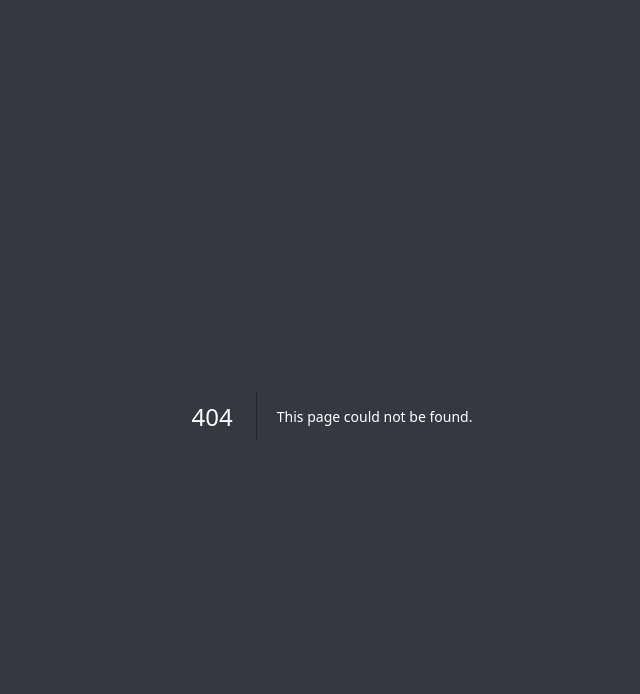
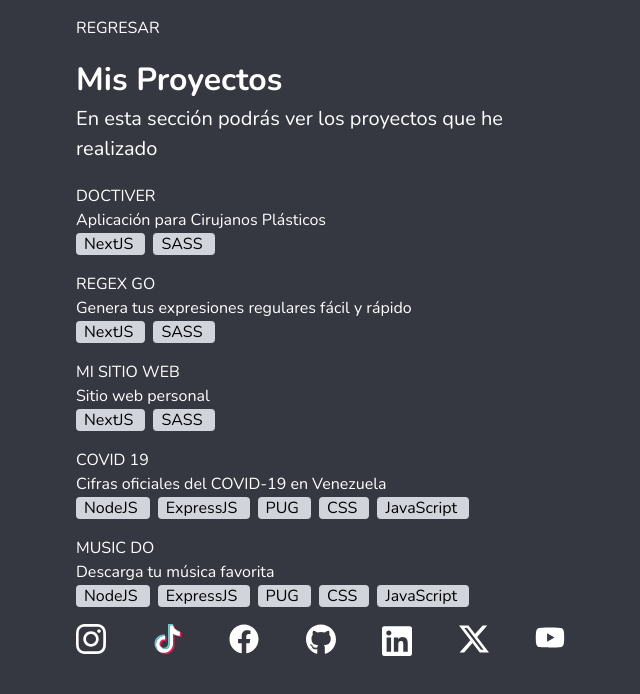
Before and after one commit to anhurtado/anhurtado.github.io, a Next.js app: page /projects in a window 1280 px wide. Before the commit this address had no page. Shown: the top 694 px of the page, without its empty margins (308-948 px from the left). Built offline with nearby package versions, Linux system fonts and the light colour scheme.

Commit message:
feat: added projects page and general changes

```diff
--- a/app/about/page.tsx
+++ b/app/about/page.tsx
@@ -1,8 +1,7 @@
 import type { Metadata } from 'next'
-import Profile from "@/components/Profile"
-import SocialNetwork from "@/components/SocialNetwork"
+import Link from 'next/link'
+import SocialNetwork from '@/components/SocialNetwork'
 import styles from './styles.module.scss'
-import Link from "next/link"
 
 export const metadata: Metadata = {
   title: 'Sobre mí - @anhurtadop'
@@ -11,10 +10,10 @@ export const metadata: Metadata = {
 export default function About() {
   return (
     <section>
-      <Link href="/" className={styles.a}>Regresar</Link>
-      <Profile />
-      <section className="text-left mt-4">
-        <h2 className={styles.title}>Sobre mí</h2>
+      <Link href="/" className={styles.backLink}>Regresar</Link>
+      <section className="text-left mt-4 mb-5">
+        <h2 className={styles.titlePage}>Sobre mí</h2>
+        <p className={styles.subtitle}>Aquí les cuento un poco más sobre mí</p>
         <p className={styles.p}>¡Hola! Mi nombre es Anthony Hurtado y soy un apasionado ingeniero de software. Me encanta resolver problemas y crear soluciones innovadoras utilizando código, con una taza de café al lado, me sumerjo en el mundo de la programación y disfruto cada desafío que se me presenta.</p>
         <p className={styles.p}>Durante mi carrera profesional, he trabajado en una variedad de proyectos emocionantes que me han permitido adquirir habilidades en diferentes áreas de desarrollo de software. He trabajado con lenguajes como JavaScript, Python, Java, PHP y C#, y he tenido la oportunidad de trabajar en proyectos de desarrollo web, aplicaciones móviles, bases de datos, entre otros.</p>
         <p className={styles.p}>Además de la programación, tengo una pasión por el aprendizaje continuo y el crecimiento personal. Siempre estoy buscando oportunidades para ampliar mis conocimientos y mantenerme actualizado con las últimas tendencias tecnológicas. También disfruto compartir mis conocimientos con otros y aprender de la comunidad de desarrolladores.</p>
--- /dev/null
+++ b/app/projects/page.tsx
@@ -0,0 +1,23 @@
+import type { Metadata } from 'next'
+import Link from 'next/link'
+import ProjectList from '@/components/ProjectList'
+import SocialNetwork from '@/components/SocialNetwork'
+import styles from './styles.module.scss'
+
+export const metadata: Metadata = {
+  title: 'Mis Proyectos - @anhurtadop'
+}
+
+export default function Projects() {
+  return (
+    <section>
+      <Link href="/" className={styles.backLink}>Regresar</Link>
+      <section className="text-left mt-4 mb-4">
+        <h2 className={styles.titlePage}>Mis Proyectos</h2>
+        <p className={styles.subtitle}>En esta sección podrás ver los proyectos que he realizado</p>
+        <ProjectList />
+      </section>
+      <SocialNetwork />
+    </section>
+  )
+}
--- /dev/null
+++ b/app/projects/styles.module.scss
@@ -0,0 +1 @@
+@import '@/styles/general.scss';
--- a/components/Profile/index.tsx
+++ b/components/Profile/index.tsx
@@ -13,7 +13,7 @@ export default function Profile() {
           priority
         />
       <h1 className={styles.title}>Anthony Hurtado</h1>
-      <p>Software Engineer / Moldeado por códigos y café</p>
+      <p className={styles.subtitle}>Software Engineer / Moldeado por códigos y café</p>
     </section>
   )
 }
--- /dev/null
+++ b/components/ProjectList/index.tsx
@@ -0,0 +1,22 @@
+import styles from './styles.module.scss'
+import { projectData } from '@/data/project.data'
+
+export default function ProjectList() {
+  return (
+    <section>
+      {projectData.projects.map((item) => (
+        <a className="flex mb-4" href={item.url} target="_blank" key={item.url}>
+          <section className="text-left">
+            <p className="uppercase">{item.title}</p>
+            <p>{item.subtitle}</p>
+            <p>
+              {item.tech.map((tech) => (
+              <span className="bg-gray-300 text-black pl-2 pr-2 mr-2 rounded" key={tech}>{tech}&nbsp;</span>
+            ))}
+            </p>
+          </section>
+        </a>
+      ))}
+    </section>
+  )
+}
--- /dev/null
+++ b/components/ProjectList/styles.modules.scss
@@ -0,0 +1,6 @@
+@import '@/styles/general.scss';
+
+.span {
+  background-color: $gray-light-color;
+  padding: 0.3rem;
+}
--- /dev/null
+++ b/data/project.data.tsx
@@ -0,0 +1,39 @@
+export const projectData = {
+  projects: [
+    {
+      title: "Doctiver",
+      subtitle: "Aplicación para Cirujanos Plásticos",
+      url: "https://www.doctiver.com",
+      icon: "default.svg",
+      tech: ["NextJS", "SASS"]
+    },
+    {
+      title: "Regex Go",
+      subtitle: "Genera tus expresiones regulares fácil y rápido",
+      url: "https://www.regexgo.site",
+      icon: "default.svg",
+      tech: ["NextJS", "SASS"]
+    },
+    {
+      title: "Mi Sitio Web",
+      subtitle: "Sitio web personal",
+      url: "https://www.anhurtadop.com",
+      icon: "default.svg",
+      tech: ["NextJS", "SASS"]
+    },
+    {
+      title: "COVID 19",
+      subtitle: "Cifras oficiales del COVID-19 en Venezuela",
+      url: "https://covid19-two-amber.vercel.app/",
+      icon: "default.svg",
+      tech: ["NodeJS", "ExpressJS", "PUG", "CSS", "JavaScript"]
+    },
+    {
+      title: "Music Do",
+      subtitle: "Descarga tu música favorita",
+      url: "",
+      icon: "default.svg",
+      tech: ["NodeJS", "ExpressJS", "PUG", "CSS", "JavaScript"]
+    }
+  ]
+};
--- a/data/social-network.data.tsx
+++ b/data/social-network.data.tsx
@@ -1,33 +1,39 @@
 export const socialNetworkData = {
-  "networks": [
+  networks: [
     {
-      "alt": "Instagram",
-      "url": "https://www.instagram.com/anhurtadop",
-      "icon": "instagram.svg"
-    }, {
-      "alt": "TikTok",
-      "url": "https://www.tiktok.com/@anhurtadop",
-      "icon": "tiktok.svg"
-    }, {
-      "alt": "Facebook",
-      "url": "https://www.facebook.com/anhurtadop",
-      "icon": "facebook.svg"
-    }, {
-      "alt": "GitHub",
-      "url": "https://github.com/anhurtadop",
-      "icon": "github.svg"
-    },  {
-      "alt": "LinkedIn",
-      "url": "https://www.linkedin.com/in/anhurtadop",
-      "icon": "linkedin.svg"
-    }, {
-      "alt": "Twitter (X)",
-      "url": "https://twitter.com/anhurtadop",
-      "icon": "x.svg"
-    }, {
-      "alt": "YouTube",
-      "url": "https://www.youtube.com/@anhurtadop",
-      "icon": "youtube.svg"
+      alt: "Instagram",
+      url: "https://www.instagram.com/anhurtadop",
+      icon: "instagram.svg"
+    },
+    {
+      alt: "TikTok",
+      url: "https://www.tiktok.com/@anhurtadop",
+      icon: "tiktok.svg"
+    },
+    {
+      alt: "Facebook",
+      url: "https://www.facebook.com/anhurtadop",
+      icon: "facebook.svg"
+    },
+    {
+      alt: "GitHub",
+      url: "https://github.com/anhurtadop",
+      icon: "github.svg"
+    },
+    {
+      alt: "LinkedIn",
+      url: "https://www.linkedin.com/in/anhurtadop",
+      icon: "linkedin.svg"
+    },
+    {
+      alt: "Twitter (X)",
+      url: "https://twitter.com/anhurtadop",
+      icon: "x.svg"
+    },
+    {
+      alt: "YouTube",
+      url: "https://www.youtube.com/@anhurtadop",
+      icon: "youtube.svg"
     }
   ]
 };
--- a/styles/mixins.scss
+++ b/styles/mixins.scss
@@ -0,0 +1,39 @@
+@mixin titleMain {
+  font-weight: bold;
+  color: $white-color;
+  margin-top: 0;
+  margin-bottom: 0;
+}
+
+.title {
+  @include titleMain;
+  font-size: 3rem;
+}
+
+.subtitle {
+  font-size: 1.25rem;
+  color: $white-color;
+  margin-bottom: 1.25rem;
+}
+
+.titlePage {
+  @include titleMain;
+  font-size: 2rem;
+}
+
+.backLink {
+  text-align: left;
+  text-transform: uppercase;
+  display: block;
+}
+
+.backLink:hover {
+  font-style: italic;
+  text-decoration: underline;
+}
+
+@media only screen and (max-width: 600px) {
+  .title {
+    font-size: 2rem;
+  }
+}
```
Also changed, not shown: app/about/styles.module.scss (+0 -17 lines), components/Profile/styles.module.scss (+2 -10 lines), data/link.data.tsx (+16 -11 lines), public/icons/default.svg (added).
